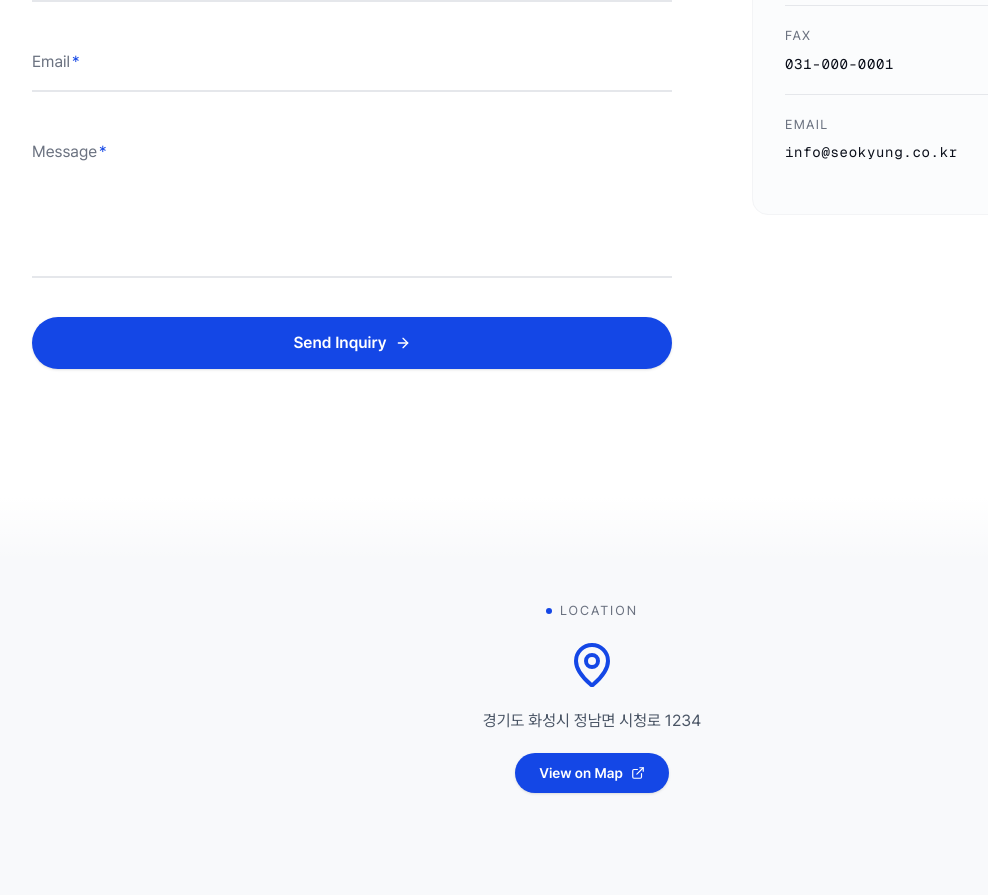
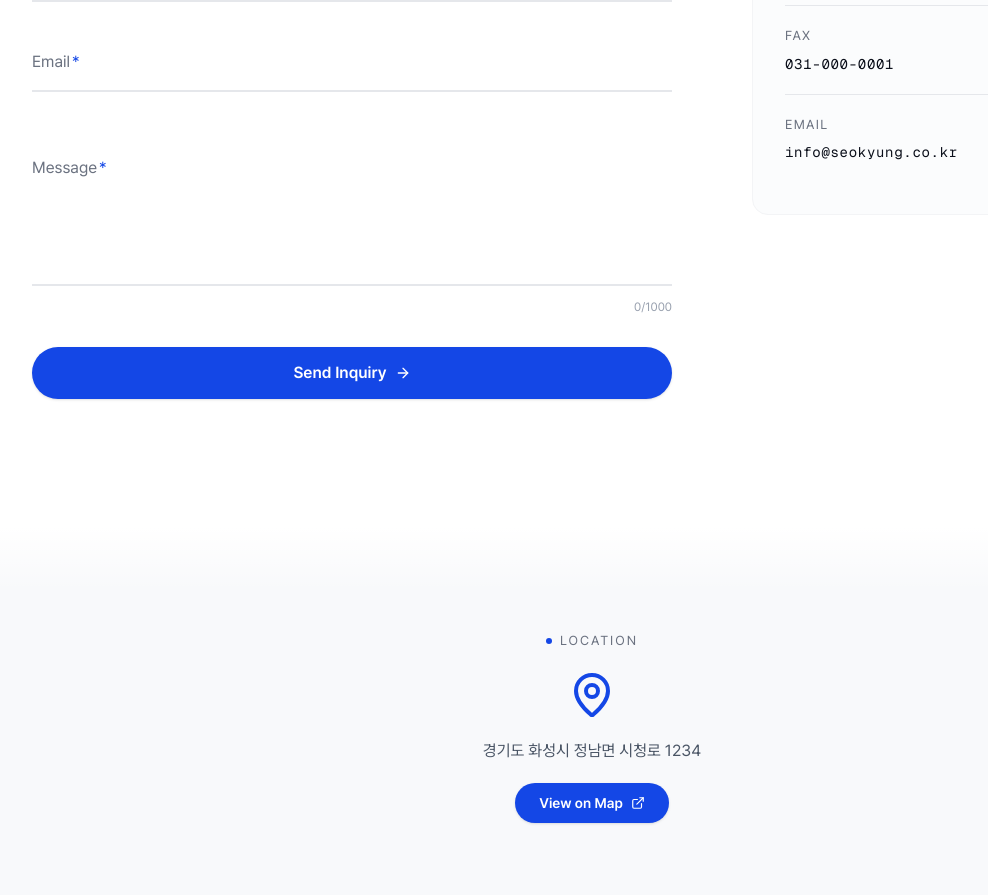
Before and after one commit to SeoKyungeng/seokyung-web, a Next.js app: page /en/contact in a window 1280 px wide. Shown: the part 980-1875 px from the top of the page, without its empty margins (48-1036 px from the left). Built offline with nearby package versions, Linux system fonts and the light colour scheme.

Commit message:
fix(contact): 문의 폼 textarea 라벨 겹침 수정 및 글자 수 제한 개선
- FloatTextarea 라벨을 textarea 외부로 분리 (겹침 해소)
- 글자 수 제한 5~1,000자로 변경
- 네이티브 maxLength + 글자 수 카운터 추가
- baseRules export하여 단일 소스 유지

```diff
--- a/src/components/contact/ContactForm.tsx
+++ b/src/components/contact/ContactForm.tsx
@@ -11,6 +11,7 @@ import { useAnimateInView } from "@/components/common/AnimateInView";
 import { SectionLabel } from "@/components/common/SectionLabel";
 import { EASE_SPRING, DURATION_NORMAL } from "@/lib/motion";
 import {
+  baseRules,
   createContactSchema,
   type ContactFormData,
 } from "@/lib/schemas/contact";
@@ -97,6 +98,7 @@ interface FloatTextareaProps {
   onBlur: () => void;
   error?: string | null;
   required?: boolean;
+  maxLength?: number;
 }
 
 function FloatTextarea({
@@ -107,15 +109,17 @@ function FloatTextarea({
   onBlur,
   error,
   required,
+  maxLength,
 }: FloatTextareaProps) {
   const errorId = `error-${id}`;
 
   return (
-    <div className="group relative">
+    <div className="group relative mt-6">
       <textarea
         id={id}
         placeholder=" "
         value={value}
+        maxLength={maxLength}
         onChange={(e) => onChange(e.target.value)}
         onBlur={onBlur}
         required={required}
@@ -123,7 +127,7 @@ function FloatTextarea({
         aria-invalid={!!error}
         aria-describedby={error ? errorId : undefined}
         rows={5}
-        className={`peer w-full resize-none border-b-2 bg-transparent pt-6 pb-2 text-gray-950 transition-all duration-300 ${
+        className={`peer w-full resize-none border-b-2 bg-transparent py-2 text-gray-950 transition-all duration-300 ${
           error
             ? "border-red-400 focus:border-red-400"
             : "border-gray-200 focus:border-primary-400"
@@ -132,7 +136,7 @@ function FloatTextarea({
       />
       <label
         htmlFor={id}
-        className={`pointer-events-none absolute left-0 top-4 text-sm transition-all duration-300 peer-placeholder-shown:top-4 peer-placeholder-shown:text-base peer-focus:top-0 peer-focus:text-xs peer-[:not(:placeholder-shown)]:top-0 peer-[:not(:placeholder-shown)]:text-xs ${
+        className={`pointer-events-none absolute left-0 -top-5 text-xs transition-all duration-300 peer-placeholder-shown:top-2 peer-placeholder-shown:text-base peer-focus:-top-5 peer-focus:text-xs peer-[:not(:placeholder-shown)]:-top-5 peer-[:not(:placeholder-shown)]:text-xs ${
           error
             ? "text-red-400 peer-focus:text-red-400"
             : "text-gray-500 peer-focus:text-primary-400"
@@ -145,11 +149,22 @@ function FloatTextarea({
           </span>
         )}
       </label>
-      {error && (
-        <p id={errorId} role="alert" className="mt-1.5 text-sm text-red-400">
-          {error}
-        </p>
-      )}
+      <div className="flex items-start justify-between gap-2">
+        {error && (
+          <p id={errorId} role="alert" className="mt-1.5 text-sm text-red-400">
+            {error}
+          </p>
+        )}
+        {maxLength != null && (
+          <p
+            className={`mt-1.5 ml-auto shrink-0 text-xs ${
+              value.length >= maxLength ? "text-red-400" : "text-gray-400"
+            }`}
+          >
+            {value.length}/{maxLength}
+          </p>
+        )}
+      </div>
     </div>
   );
 }
@@ -387,6 +402,7 @@ export function ContactForm() {
                         onBlur={field.onBlur}
                         error={fieldState.error?.message}
                         required
+                        maxLength={baseRules.message.max}
                       />
                     )}
                   />
--- a/src/lib/schemas/contact.ts
+++ b/src/lib/schemas/contact.ts
@@ -1,10 +1,10 @@
 import { z } from "zod";
 
 /** 클라이언트/서버 스키마 간 검증 수치 동기화를 위한 상수 */
-const baseRules = {
+export const baseRules = {
   company: { min: 2, max: 50 },
   person: { min: 2, max: 20 },
-  message: { min: 10, max: 2000 },
+  message: { min: 5, max: 1000 },
   phonePattern: /^0\d{1,2}-?\d{3,4}-?\d{4}$/,
 } as const;
 
--- a/src/messages/en.json
+++ b/src/messages/en.json
@@ -133,8 +133,8 @@
         "emailRequired": "Please enter email",
         "emailFormat": "Please enter a valid email",
         "messageRequired": "Please enter your message",
-        "messageLength": "Message must be at least 10 characters",
-        "messageMaxLength": "Message must be under 2,000 characters"
+        "messageLength": "Message must be at least 5 characters",
+        "messageMaxLength": "Message must be under 1,000 characters"
       }
     }
   }
--- a/src/messages/ko.json
+++ b/src/messages/ko.json
@@ -133,8 +133,8 @@
         "emailRequired": "이메일을 입력해주세요",
         "emailFormat": "올바른 이메일을 입력해주세요",
         "messageRequired": "문의내용을 입력해주세요",
-        "messageLength": "문의내용을 10자 이상 입력해주세요",
-        "messageMaxLength": "문의내용은 2000자 이내로 입력해주세요"
+        "messageLength": "문의내용을 5자 이상 입력해주세요",
+        "messageMaxLength": "문의내용은 1,000자 이내로 입력해주세요"
       }
     }
   }
```
